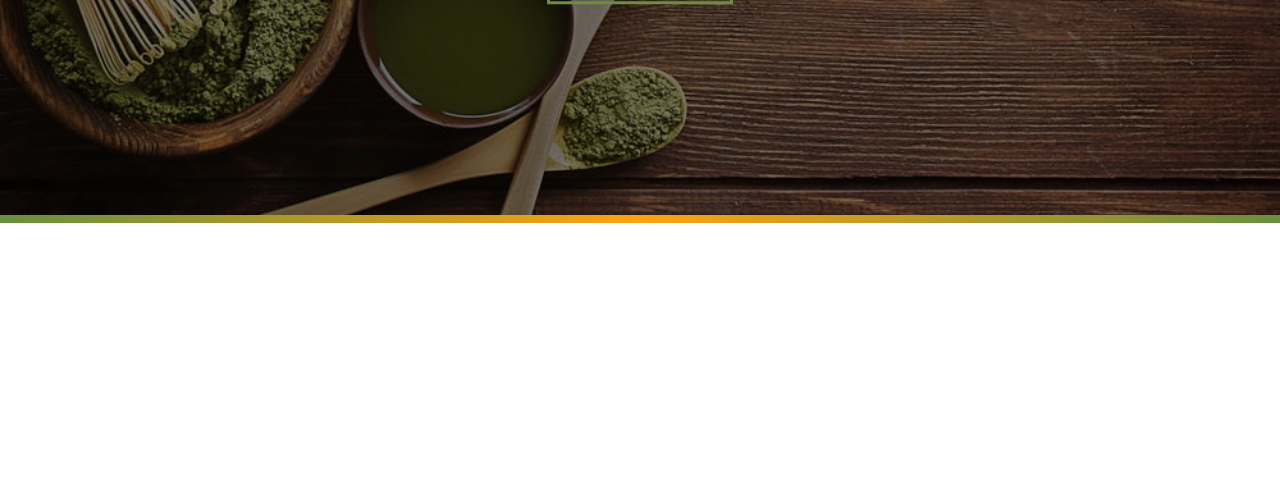
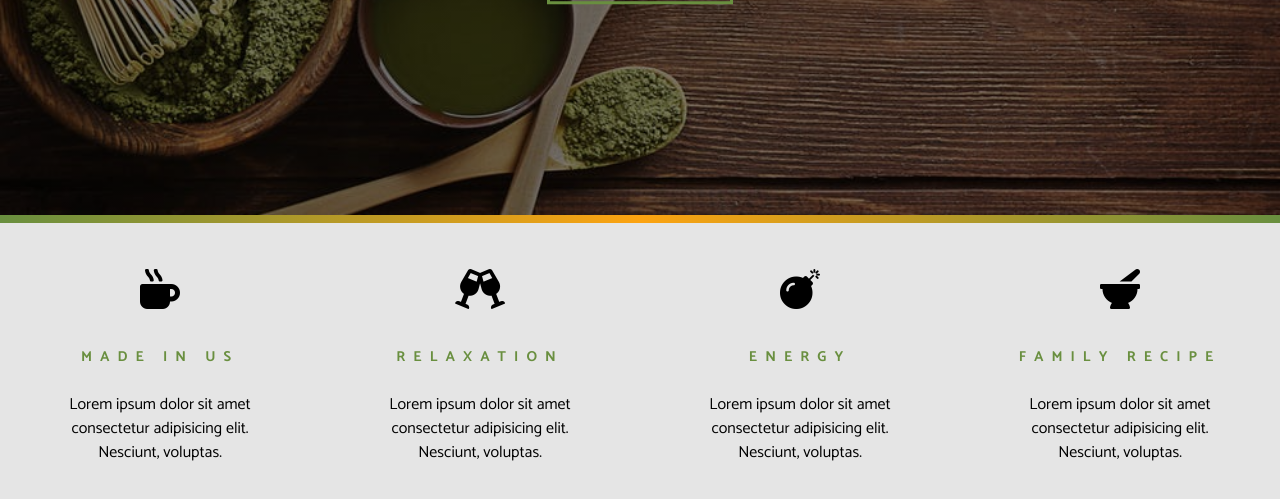
Before and after one commit to viveloper/tea-station, a plain HTML site: page index.html in a window 1280 px wide. Shown: the part 585-1084 px from the top of the page. Before the commit the page ends 808 px from the top, so only its background shows below. Drawn offline with Linux system fonts and the light colour scheme; a web font is replaced by a local one.

Commit message:
added Skills

```diff
--- a/index.html
+++ b/index.html
@@ -26,5 +26,49 @@
     <!-- content divider -->
     <div class="content-divider"></div>
     <!-- end content divider -->
+    <!-- skills section -->
+    <section class="skills clearfix">
+      <!-- single skill -->
+      <article class="skill">
+        <span class="skill-icon"><i class="fas fa-mug-hot"></i></span>
+        <h3 class="skill-title">made in us</h3>
+        <p class="skill-text">
+          Lorem ipsum dolor sit amet consectetur adipisicing elit. Nesciunt,
+          voluptas.
+        </p>
+      </article>
+      <!-- end of single skill -->
+      <!-- single skill -->
+      <article class="skill">
+        <span class="skill-icon"><i class="fas fa-glass-cheers"></i></span>
+        <h3 class="skill-title">relaxation</h3>
+        <p class="skill-text">
+          Lorem ipsum dolor sit amet consectetur adipisicing elit. Nesciunt,
+          voluptas.
+        </p>
+      </article>
+      <!-- end of single skill -->
+      <!-- single skill -->
+      <article class="skill">
+        <span class="skill-icon"><i class="fas fa-bomb"></i></span>
+        <h3 class="skill-title">energy</h3>
+        <p class="skill-text">
+          Lorem ipsum dolor sit amet consectetur adipisicing elit. Nesciunt,
+          voluptas.
+        </p>
+      </article>
+      <!-- end of single skill -->
+      <!-- single skill -->
+      <article class="skill">
+        <span class="skill-icon"><i class="fas fa-mortar-pestle"></i></span>
+        <h3 class="skill-title">family recipe</h3>
+        <p class="skill-text">
+          Lorem ipsum dolor sit amet consectetur adipisicing elit. Nesciunt,
+          voluptas.
+        </p>
+      </article>
+      <!-- end of single skill -->
+    </section>
+    <!-- end of skills section -->
   </body>
 </html>
--- a/styles.css
+++ b/styles.css
@@ -31,6 +31,13 @@ a {
 }
 .text-primary {
   color: var(--primaryColor);
+}
+/* clearfix */
+.clearfix::after,
+.clearfix::before {
+  content: '';
+  clear: both;
+  display: table;
 }
 /* globals */
 /* navbar */
@@ -143,3 +150,52 @@ a {
   );
 }
 /* end of content divider */
+/* skills */
+.skills {
+  background: var(--mainGrey);
+}
+.skill {
+  padding: 2.5rem 0;
+  text-align: center;
+  transition: var(--mainTransition);
+}
+.skill-icon {
+  font-size: 2.5rem;
+  margin-bottom: 1.5rem;
+  transition: var(--mainTransition);
+  display: inline-block;
+}
+.skill-title {
+  font-size: 0.9rem;
+  font-weight: bold;
+  text-transform: uppercase;
+  letter-spacing: var(--letterSpacing);
+  margin-bottom: 1.5rem;
+  color: var(--primaryColor);
+  transition: var(--mainTransition);
+}
+.skill-text {
+  max-width: 13rem;
+  margin: 0 auto;
+}
+.skill:hover {
+  background: var(--primaryColor);
+}
+.skill:hover .skill-title {
+  color: var(--mainWhite);
+}
+.skill:hover .skill-icon {
+  transform: translateY(-5px);
+}
+@media screen and (min-width: 576px) {
+  .skill {
+    float: left;
+    width: 50%;
+  }
+}
+@media screen and (min-width: 1200px) {
+  .skill {
+    width: 25%;
+  }
+}
+/* end of skills */
```
